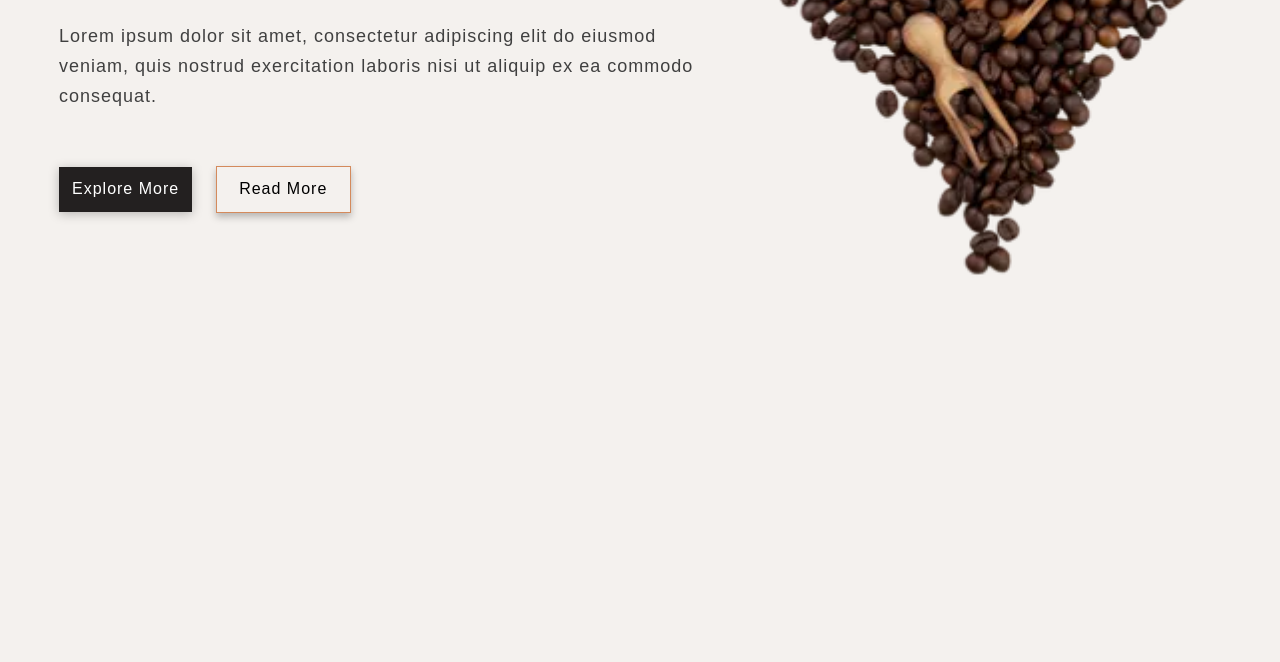
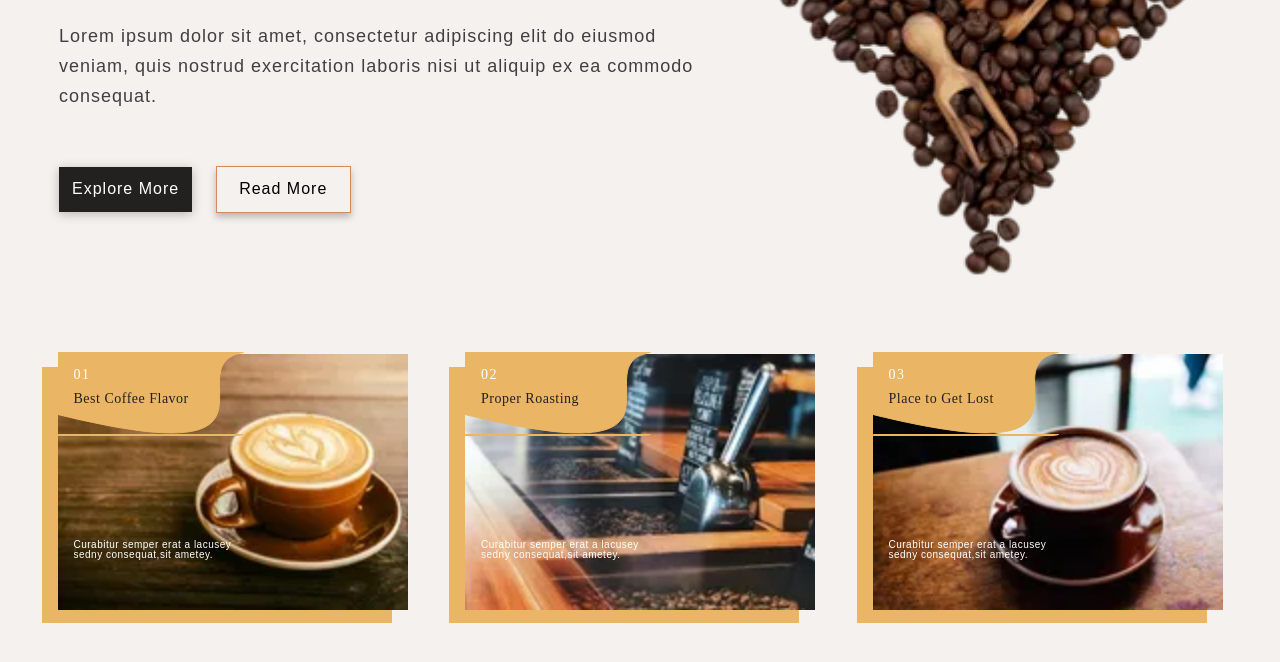
Before and after one commit to SofiaBolesta/cafena, a website: page source/index.html in a window 1280 px wide. Shown: the part 376-1038 px from the top of the page. Before the commit the page ends 800 px from the top, so only its background shows below. Drawn offline with nearby package versions, Linux system fonts and the light colour scheme; files that its build step writes are made by us from their sources; files whose address does not match are found by name; a web font is replaced by a local one.

Commit message:
stylization of the about-us section

```diff
--- a/source/index.html
+++ b/source/index.html
@@ -86,6 +86,53 @@
         </picture>
       </div>
     </section>
+    <section class="about-us">
+      <h2 class="visually-hidden">Секция О нас</h2>
+      <div class="about-us__wrapper">
+        <div class="about-us__best-coffee-flavor best-coffee-flavor">
+          <div class="best-coffee-flavor__content">
+            <div class="best-coffee-flavor__title">
+              <h3>Best Coffee Flavor</h3>
+              <span>01</span>
+            </div>
+            <picture class="best-coffee-flavor__picture">
+              <source type="image/webp" srcset="images/latte-coffee-cup@1x.webp, images/latte-coffee-cup@2x.webp 2x">
+              <img src="images/latte-coffee-cup@1x.jpg" srcset="images/latte-coffee-cup@2x.jpg" width="175" height="128" alt="Кружка латте">
+            </picture>
+            <p>Curabitur semper erat a lacusey sedny
+              consequat,sit ametey.</p>
+          </div>
+        </div>
+        <div class="about-us__best-coffee-flavor best-coffee-flavor">
+          <div class="best-coffee-flavor__content">
+            <div class="best-coffee-flavor__title">
+              <h3>Proper Roasting</h3>
+              <span>02</span>
+            </div>
+            <picture class="best-coffee-flavor__picture">
+              <source type="image/webp" srcset="images/proper-roasting@1x.webp, images/proper-roasting@2x.webp 2x">
+              <img src="images/proper-roasting@1x.jpg" srcset="images/proper-roasting@2x.jpg" width="175" height="128" alt="Обжаренные зерна в ящиках">
+            </picture>
+            <p>Curabitur semper erat a lacusey sedny
+              consequat,sit ametey.</p>
+          </div>
+        </div>
+        <div class="about-us__best-coffee-flavor best-coffee-flavor">
+          <div class="best-coffee-flavor__content">
+            <div class="best-coffee-flavor__title">
+              <h3>Place to Get Lost</h3>
+              <span>03</span>
+            </div>
+            <picture class="best-coffee-flavor__picture">
+              <source type="image/webp" srcset="images/place-to-get-lost@1x.webp, images/place-to-get-lost@2x.webp 2x">
+              <img src="images/place-to-get-lost@1x.jpg" srcset="images/place-to-get-lost@2x.jpg" width="175" height="128" alt="Интерьер кофейни">
+            </picture>
+            <p>Curabitur semper erat a lacusey sedny
+              consequat,sit ametey.</p>
+          </div>
+        </div>
+      </div>
+    </section>
   </main>
   </body>
 </html>
--- /dev/null
+++ b/source/styles/blocks/main/about-us/about-us.scss
@@ -0,0 +1,15 @@
+.about-us {
+  width: 100%;
+  margin: 0 0 80px;
+}
+
+.about-us__wrapper {
+  display: flex;
+  flex-wrap: wrap;
+  align-items: center;
+  justify-content: space-evenly;
+  max-width: 1440px;
+  padding: 0 20px;
+  margin: 0 auto;
+  gap: 20px;
+}
--- /dev/null
+++ b/source/styles/blocks/main/about-us/best-coffee-flavor.scss
@@ -0,0 +1,99 @@
+.best-coffee-flavor__content {
+  display: grid;
+  grid-template-columns: 195px 155px;
+  grid-template-rows: auto 80px;
+  position: relative;
+
+  &::before {
+    content: "";
+    display: block;
+    background: #eab665;
+    position: absolute;
+    z-index: -1;
+    top: 13px;
+    left: -16px;
+    width: 100%;
+    height: 100%;
+  }
+}
+
+.best-coffee-flavor__title {
+  position: relative;
+  z-index: 1;
+  grid-column: 1;
+  grid-row: 1/2;
+  display: grid;
+  grid-template-columns: 1fr;
+  grid-template-rows: repeat(2, 40px);
+
+  &::before {
+    content: "";
+    position: absolute;
+    top: -1.5px;
+    width: 199px;
+    height: 84px;
+    display: block;
+    background: #eab665;
+    mask-image: url("../../icons/about-us-icons.svg");
+    grid-row: 1/-1;
+    grid-column: 1/-1;
+  }
+}
+
+.best-coffee-flavor__title h3 {
+  grid-column: 1;
+  grid-row: 2/3;
+  margin: 0;
+  position: relative;
+  z-index: 1;
+  padding: 0 2px 0 16px;
+  order: 2;
+  color: #232020;
+  font-family: "ZCOOLXiaoWei", serif;
+  font-size: 14px;
+  font-weight: 400;
+  line-height: 10px;
+  letter-spacing: 0.5px;
+  text-align: left;
+}
+
+.best-coffee-flavor__title span {
+  display: block;
+  grid-column: 1;
+  grid-row: 1/2;
+  order: 1;
+  margin: 0;
+  position: relative;
+  z-index: 1;
+  padding: 16px 2px 0 16px;
+  color: #ffffff;
+  font-family: "ZCOOLXiaoWei", serif;
+  font-size: 14px;
+  font-weight: 400;
+  line-height: 10px;
+  letter-spacing: 1.5px;
+  text-align: left;
+}
+
+.best-coffee-flavor__picture {
+  grid-column: 1/-1;
+  grid-row: 1/-1;
+}
+
+.best-coffee-flavor__picture img {
+  width: 100%;
+}
+
+.best-coffee-flavor__content p {
+  grid-column: 1/2;
+  grid-row: 2/-1;
+  margin: 0;
+  padding: 10px 0 29px 16px;
+  color: #ffffff;
+  font-size: 10px;
+  font-weight: 400;
+  line-height: 10px;
+  letter-spacing: 0.5px;
+  text-align: left;
+  max-width: 195px;
+}
--- a/source/styles/styles.scss
+++ b/source/styles/styles.scss
@@ -14,3 +14,5 @@
 @import "blocks/header/menu-by-contact";
 @import "blocks/header/menu-search";
 @import "blocks/main/promo";
+@import "blocks/main/about-us/about-us";
+@import "blocks/main/about-us/best-coffee-flavor";
```
Also changed, not shown: source/icons/about-us-icons.svg (added), source/images/latte-coffee-cup@1x.jpg (added), source/images/latte-coffee-cup@1x.webp (added), source/images/latte-coffee-cup@2x.jpg (added), source/images/latte-coffee-cup@2x.webp (added), source/images/place-to-get-lost@1x.jpg (added), source/images/place-to-get-lost@1x.webp (added), source/images/place-to-get-lost@2x.jpg (added), source/images/place-to-get-lost@2x.webp (added), source/images/proper-roasting@1x.jpg (added), source/images/proper-roasting@1x.webp (added), source/images/proper-roasting@2x.jpg (added), source/images/proper-roasting@2x.webp (added), source/styles/styles.css (deleted), 1 other file.
